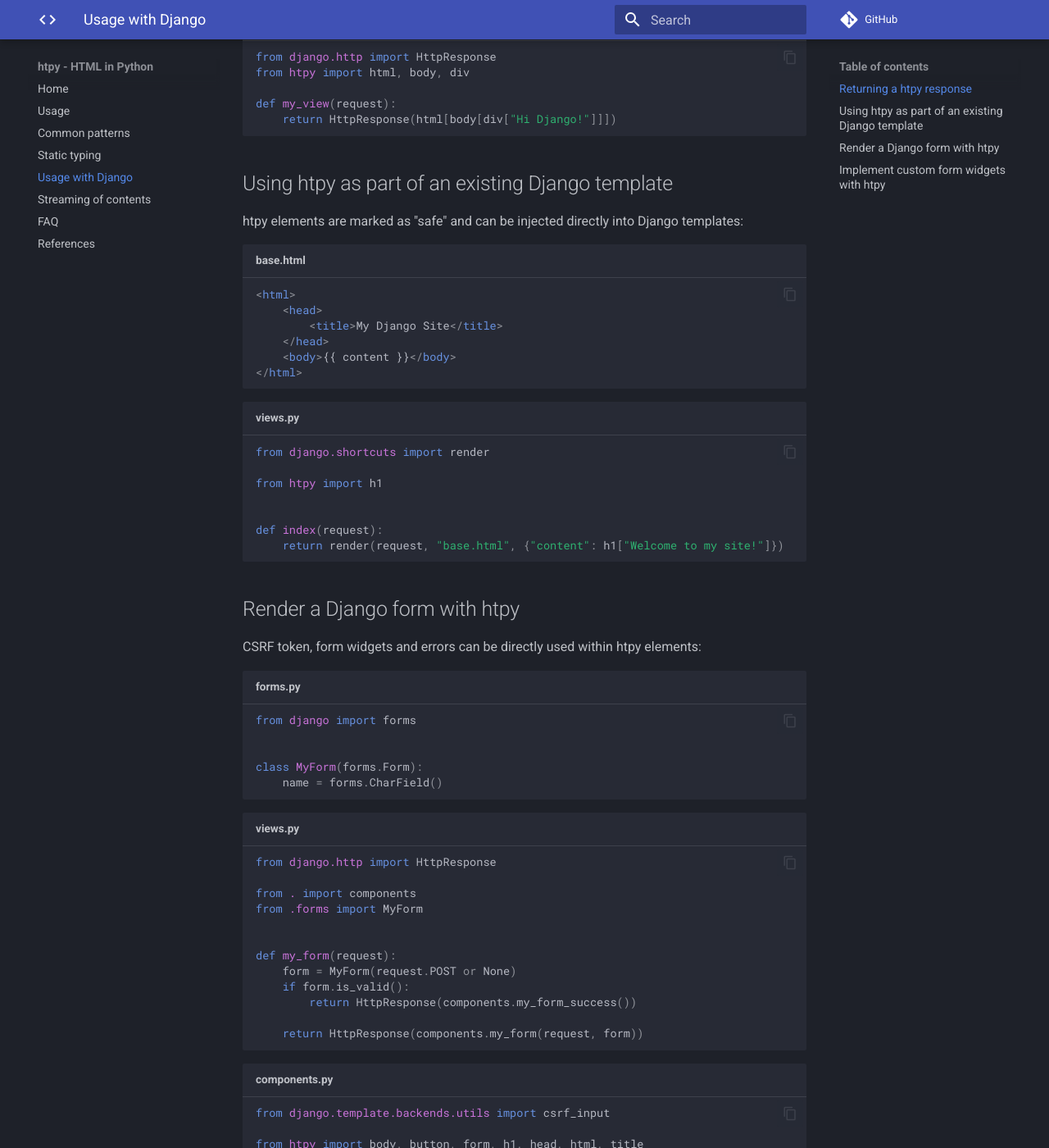
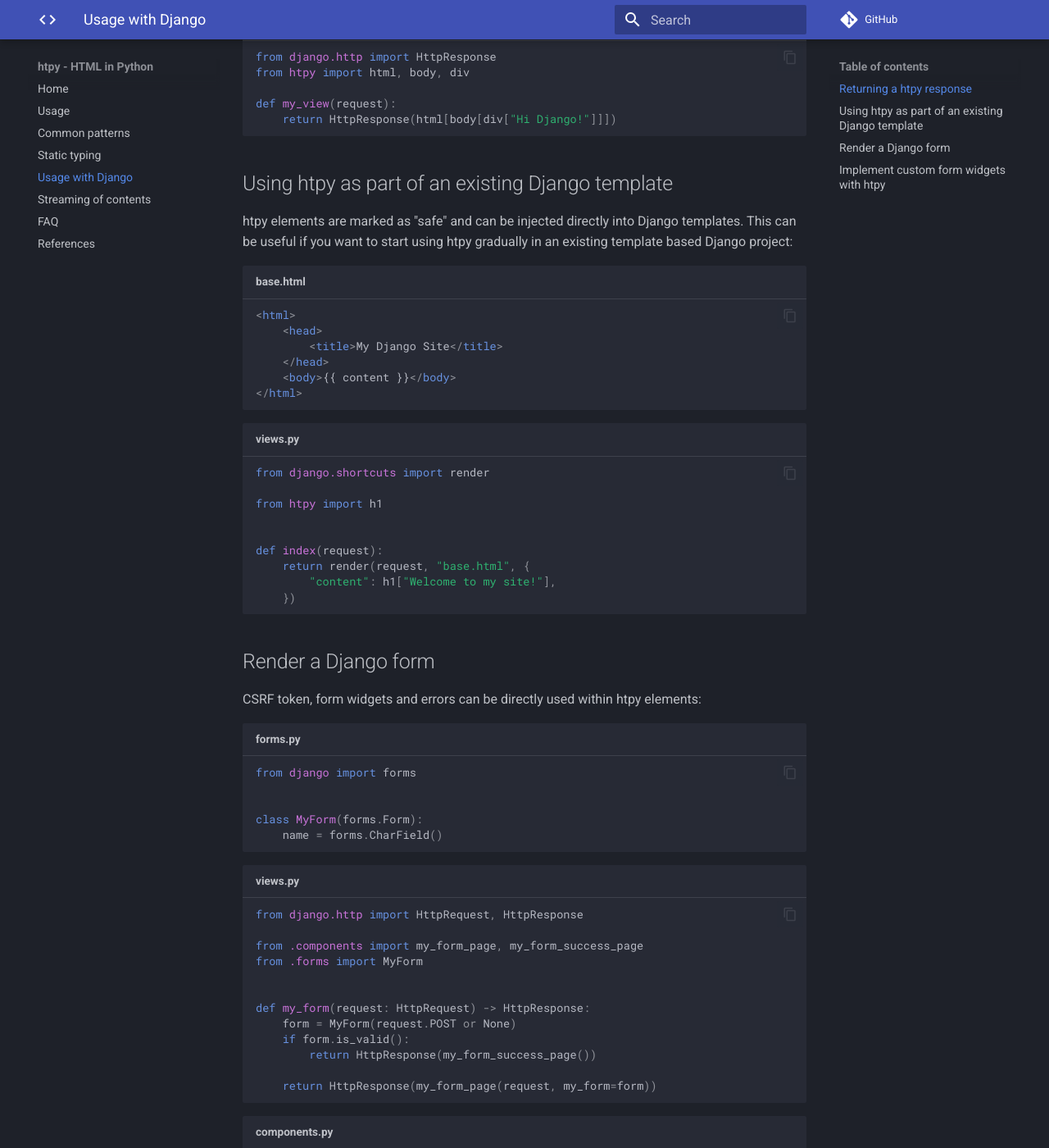
Before and after one commit to pelme/htpy, an MkDocs documentation site: the page built from docs/django.md, in a window 1280 px wide and 1400 px high, scrolled down 380 px. Shown: the whole window at 82% size. Built offline with MkDocs 1.6.1 and Material for MkDocs 9.7.7, drawn with Linux system fonts in a browser that asks for light colours; comment, search, counter and statistics services are not loaded; some of the changed text lies outside the part shown.

Commit message:
doc fixes

````diff
--- a/docs/django.md
+++ b/docs/django.md
@@ -17,7 +17,9 @@
 
 ## Using htpy as part of an existing Django template
 
-htpy elements are marked as "safe" and can be injected directly into Django templates:
+htpy elements are marked as "safe" and can be injected directly into Django
+templates. This can be useful if you want to start using htpy gradually in an
+existing template based Django project:
 
 ```html title="base.html"
 <html>
@@ -35,11 +37,12 @@
 
 
 def index(request):
-    return render(request, "base.html", {"content": h1["Welcome to my site!"]})
-
+    return render(request, "base.html", {
+        "content": h1["Welcome to my site!"],
+    })
 ```
 
-## Render a Django form with htpy
+## Render a Django form
 
 CSRF token, form widgets and errors can be directly used within htpy elements:
 
@@ -52,32 +55,39 @@
 ```
 
 ```py title="views.py"
-from django.http import HttpResponse
+from django.http import HttpRequest, HttpResponse
 
-from . import components
+from .components import my_form_page, my_form_success_page
 from .forms import MyForm
 
 
-def my_form(request):
+def my_form(request: HttpRequest) -> HttpResponse:
     form = MyForm(request.POST or None)
     if form.is_valid():
-        return HttpResponse(components.my_form_success())
+        return HttpResponse(my_form_success_page())
 
-    return HttpResponse(components.my_form(request, form))
+    return HttpResponse(my_form_page(request, my_form=form))
+
 ```
 
 ```py title="components.py"
+from django.http import HttpRequest
 from django.template.backends.utils import csrf_input
 
-from htpy import body, button, form, h1, head, html, title
+from htpy import Element, Node, body, button, form, h1, head, html, title
+
+from .forms import MyForm
 
 
-def base(page_title, content):
-    return html[head[title[page_title]], body[content]]
+def base_page(page_title: str, content: Node) -> Element:
+    return html[
+        head[title[page_title]],
+        body[content],
+    ]
 
 
-def my_form(request, my_form):
-    return base(
+def my_form_page(request: HttpRequest, *, my_form: MyForm) -> Element:
+    return base_page(
         "My form",
         form(method="post")[
             csrf_input(request),
@@ -88,8 +98,8 @@
     )
 
 
-def my_form_success():
-    return base(
+def my_form_success_page() -> Element:
+    return base_page(
         "Success!",
         h1["Success! The form was valid!"],
     )
````
Also changed, not shown: docs/common-patterns.md (+5 -6 lines), 2 other files.
